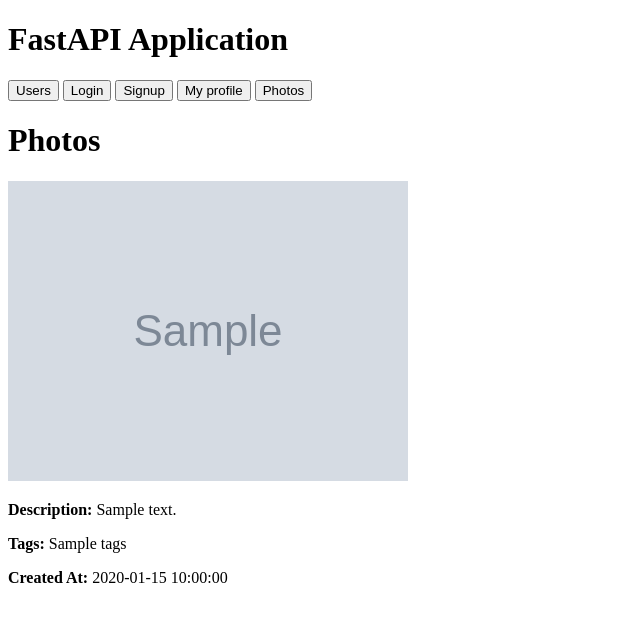
After one commit to gyshpak/PhotoShare-Python-front, a FastAPI app: template templates/photos2.html in a window 1280 px wide. The commit adds this page. Shown: the top 622 px of the page, without its empty margins (0-640 px from the left). Run offline with FastAPI, Linux system fonts and the light colour scheme; the template is opened without the code that fills it: most values are stand-ins (such as "Sample title", 1, 10 or a date in 2020); grey boxes marked "Sample" are stand-in pictures.

Commit message:
contact_to_user_add_comments

```diff
--- a/app.py
+++ b/app.py
@@ -112,12 +112,12 @@ async def login_user(
             else:
                 raise HTTPException(
                     status_code=status.HTTP_500_INTERNAL_SERVER_ERROR,
-                    detail=f"Failed to fetch contacts: {e}",
+                    detail=f"Failed to fetch users: {e}",
                 )
 
 
-@app.get("/contacts", response_class=HTMLResponse)
-async def search_contacts(request: Request, limit: int = 10, offset: int = 0):
+@app.get("/users", response_class=HTMLResponse)
+async def search_users(request: Request, limit: int = 10, offset: int = 0):
     access_token = request.session.get("access_token")
     if not access_token:
         raise HTTPException(
@@ -129,17 +129,17 @@ async def search_contacts(request: Request, limit: int = 10, offset: int = 0):
         try:
             headers = {"Authorization": f"Bearer {access_token}"}
 
-            response_contacts = await client.get(
+            response_users = await client.get(
                 f"{base_url}/users/all",
                 headers=headers,
                 params={"limit": limit, "offset": offset},
                 follow_redirects=True,
             )
-            response_contacts.raise_for_status()
-            contacts = response_contacts.json()
+            response_users.raise_for_status()
+            users = response_users.json()
 
             return templates.TemplateResponse(
-                "contacts.html", {"request": request, "contacts": contacts}
+                "users.html", {"request": request, "users": users}
             )
         except httpx.HTTPStatusError as e:
             if e.response.status_code == 401:
@@ -149,12 +149,12 @@ async def search_contacts(request: Request, limit: int = 10, offset: int = 0):
             else:
                 raise HTTPException(
                     status_code=status.HTTP_500_INTERNAL_SERVER_ERROR,
-                    detail=f"Failed to fetch contacts: {e}",
+                    detail=f"Failed to fetch users: {e}",
                 )
 
 
-@app.get("/contact", response_class=HTMLResponse)
-async def search_contacts(request: Request):
+@app.get("/user", response_class=HTMLResponse)
+async def search_users(request: Request):
     access_token = request.session.get("access_token")
     if not access_token:
         raise HTTPException(
@@ -166,17 +166,17 @@ async def search_contacts(request: Request):
         try:
             headers = {"Authorization": f"Bearer {access_token}"}
 
-            response_contacts = await client.get(
+            response_users = await client.get(
                 f"{base_url}/users/me",
                 headers=headers,
                 # params={"limit": limit, "offset": offset},
                 follow_redirects=True,
             )
-            response_contacts.raise_for_status()
-            contact = response_contacts.json()
+            response_users.raise_for_status()
+            user = response_users.json()
 
             return templates.TemplateResponse(
-                "contact.html", {"request": request, "contact": contact}
+                "user.html", {"request": request, "user": user}
             )
         except httpx.HTTPStatusError as e:
             if e.response.status_code == 401:
@@ -186,17 +186,17 @@ async def search_contacts(request: Request):
             else:
                 raise HTTPException(
                     status_code=status.HTTP_500_INTERNAL_SERVER_ERROR,
-                    detail=f"Failed to fetch contacts: {e}",
+                    detail=f"Failed to fetch users: {e}",
                 )
 
 
-@app.get("/edit_contact", response_class=HTMLResponse)
+@app.get("/edit_user", response_class=HTMLResponse)
 async def login_form(request: Request):
-    return templates.TemplateResponse("/edit_contact.html", {"request": request})
+    return templates.TemplateResponse("/edit_user.html", {"request": request})
 
 
-@app.post("/edit_contact", response_class=HTMLResponse)
-async def search_contacts(
+@app.post("/edit_user", response_class=HTMLResponse)
+async def search_users(
     request: Request,
     username: str = Form(...),
     phone: str = Form(...),
@@ -228,14 +228,14 @@ async def search_contacts(
         try:
             headers = {"Authorization": f"Bearer {access_token}"}
 
-            response_contact = await client.put(
+            response_user = await client.put(
                 f"{base_url}/users", headers=headers, json=data, follow_redirects=True
             )
-            response_contact.raise_for_status()
-            contact = response_contact.json()
+            response_user.raise_for_status()
+            user = response_user.json()
 
             return templates.TemplateResponse(
-                "contact.html", {"request": request, "contact": contact}
+                "user.html", {"request": request, "user": user}
             )
         except httpx.HTTPStatusError as e:
             if e.response.status_code == 401:
@@ -245,7 +245,7 @@ async def search_contacts(
             else:
                 raise HTTPException(
                     status_code=status.HTTP_500_INTERNAL_SERVER_ERROR,
-                    detail=f"Failed to fetch contacts: {e}",
+                    detail=f"Failed to fetch users: {e}",
                 )
 
 
@@ -285,14 +285,13 @@ async def upload_photo(
             data=form_data
         )
 
-
         response.raise_for_status()
 
     return templates.TemplateResponse("upload_success.html", {"request": request})
 
 
 @app.get("/photos", response_class=HTMLResponse)
-async def search_contacts(request: Request):
+async def get_photos(request: Request):
     access_token = request.session.get("access_token")
     if not access_token:
         raise HTTPException(
@@ -304,14 +303,13 @@ async def search_contacts(request: Request):
         try:
             headers = {"Authorization": f"Bearer {access_token}"}
 
-            response_contacts = await client.get(
+            response = await client.get(
                 f"{base_url}/photos",
                 headers=headers,
-                # params={"limit": limit, "offset": offset},
                 follow_redirects=True,
             )
-            response_contacts.raise_for_status()
-            photos = response_contacts.json()
+            response.raise_for_status()
+            photos = response.json()
 
             return templates.TemplateResponse(
                 "photos.html", {"request": request, "photos": photos}
@@ -324,8 +322,26 @@ async def search_contacts(request: Request):
             else:
                 raise HTTPException(
                     status_code=status.HTTP_500_INTERNAL_SERVER_ERROR,
-                    detail=f"Failed to fetch contacts: {e}",
+                    detail=f"Failed to fetch photos: {e}",
                 )
+
+
+@app.post("/add_comment", response_class=HTMLResponse)
+async def add_comment(
+    request: Request, photo_id: str = Form(...), comment: str = Form(...)
+):
+    access_token = request.session.get("access_token")
+    if not access_token:
+        raise HTTPException(status_code=401, detail="Access token missing or invalid")
+
+    async with httpx.AsyncClient() as client:
+        headers = {"Authorization": f"Bearer {access_token}"}
+        response = await client.post(
+            f"{base_url}/comments/{photo_id}", headers=headers, json=comment
+        )
+        response.raise_for_status()
+
+    return RedirectResponse(url="/photos", status_code=303)
 
 
 if __name__ == "__main__":
--- a/static/style.css
+++ b/static/style.css
@@ -1,4 +1,4 @@
-body {
+/* body {
     margin: 0;
     padding: 0;
     overflow: hidden;
@@ -211,4 +211,4 @@ button:hover {
     display: flex;
     flex-direction: column;
     align-items: flex-start;
-}
+} */
--- a/templates/base.html
+++ b/templates/base.html
@@ -11,10 +11,10 @@
         <h1>FastAPI Application</h1>
 
         <div class="buttons">
-            <a href="/contacts" class="magic-button"><button>Contacts</button></a>
+            <a href="/users" class="magic-button"><button>Users</button></a>
             <a href="/login" class="magic-button"><button>Login</button></a>
             <a href="/signup" class="magic-button"><button>Signup</button></a>
-            <a href="/contact" class="magic-button"><button>My profile</button></a>
+            <a href="/user" class="magic-button"><button>My profile</button></a>
             <a href="/photos" class="magic-button"><button>Photos</button></a>
         </div>
         <div>
--- a/templates/edit_contact.html
+++ b/templates/edit_contact.html
@@ -7,7 +7,7 @@
     <h1>Edit User Details</h1>
 
     <!-- User Details Form -->
-    <form action="/edit_contact" method="post" onsubmit="return validateForm()">
+    <form action="/edit_user" method="post" onsubmit="return validateForm()">
         <label for="username">Username:</label><br>
         <input type="text" id="username" name="username" required><br><br>
 
--- /dev/null
+++ b/templates/photos2.html
@@ -0,0 +1,22 @@
+{% extends "base.html" %}
+
+{% block title %}My Photos{% endblock %}
+
+{% block content %}
+
+    <h1>Photos</h1>
+
+    <!-- Display All Photos -->
+    <div style="display: flex; flex-wrap: wrap; gap: 20px;">
+        {% for photo in photos %}
+            <div style="max-width: 600px;">
+                <img src="{{ photo.url }}" alt="Photo" style="width: 100%; height: auto;">
+                <p><strong>Description:</strong> {{ photo.description }}</p>
+                <p><strong>Tags:</strong> {{ photo.tags }}</p>
+                <p><strong>Created At:</strong> {{ photo.created_at }}</p>
+                <!-- Add more details as needed -->
+            </div>
+        {% endfor %}
+    </div>
+
+{% endblock %}
```
Also changed, not shown: templates/photos.html (+14 -2 lines), templates/user.html (renamed from templates/contact.html, +10 -10 lines), templates/users.html (renamed from templates/contacts.html, +15 -15 lines).
